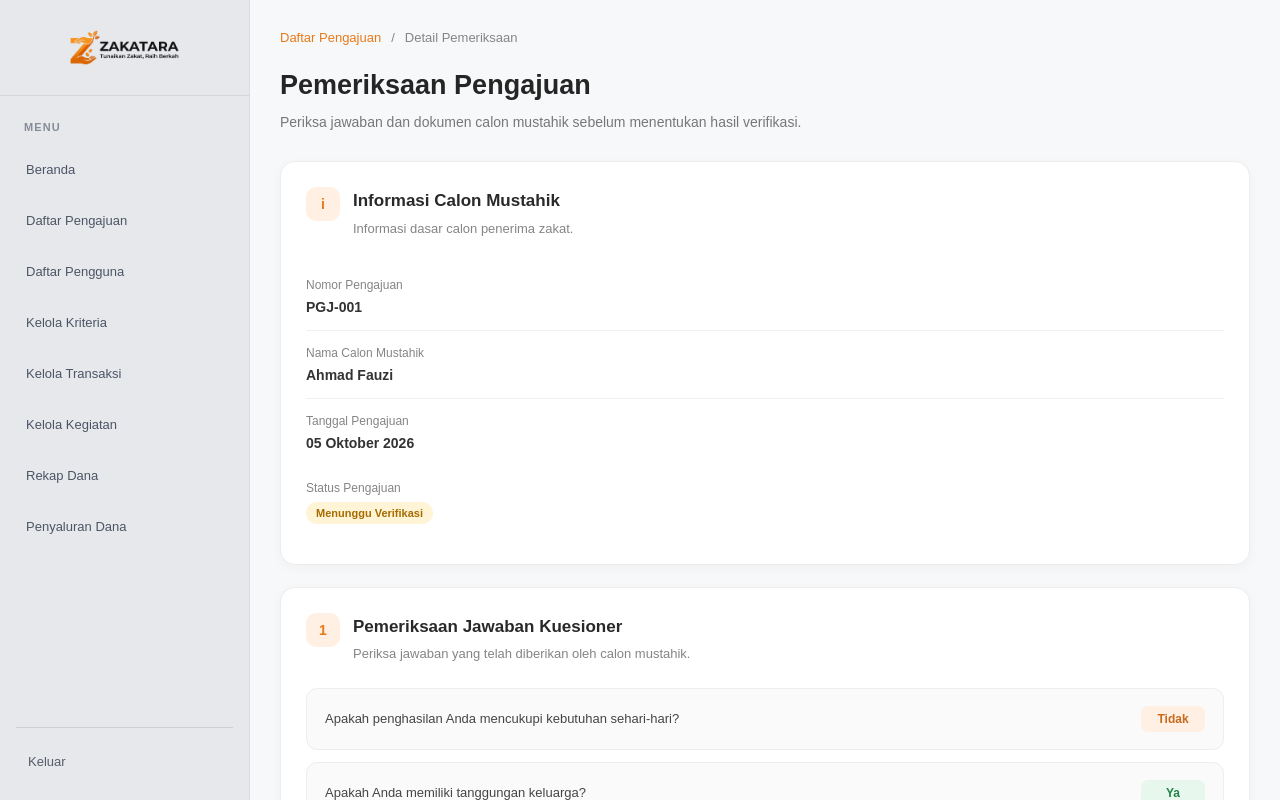
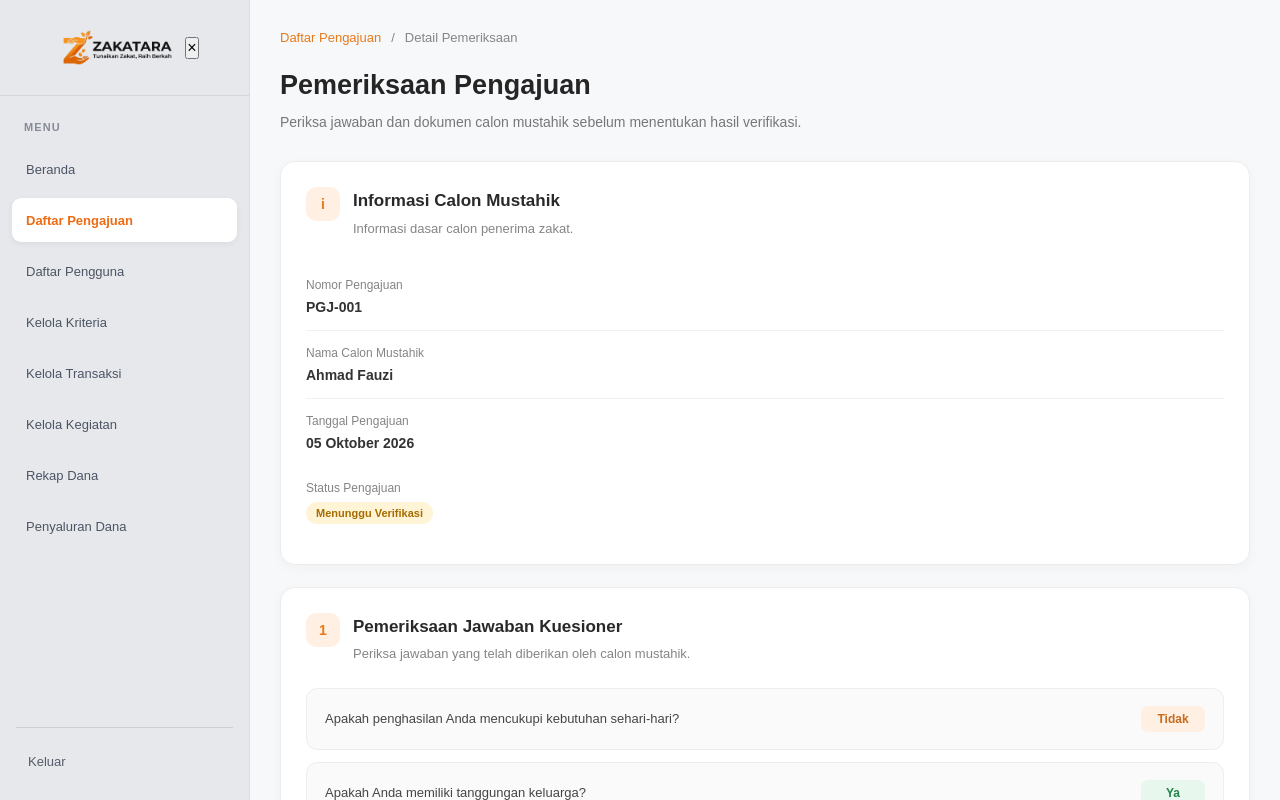
Before and after one commit to maysyaatshyfa-prog/PBLIF3-ME01, a React (Vite) app: page /admin/pengajuan/1 in a window 1280 px wide. Shown: the top 800 px of the page. Built offline with nearby package versions, Linux system fonts and the light colour scheme.

Commit message:
Update Sidebar.jsx
Menambahkan kontrol buka tutup sidebar

```diff
--- a/src/components/admin/Sidebar.jsx
+++ b/src/components/admin/Sidebar.jsx
@@ -1,9 +1,10 @@
+
 import { NavLink } from "react-router-dom";
 import zakataraLogo from "../../assets/zakatara-logo.png";
 
 const menu = [
   { nama: "Beranda", path: "/admin" },
-  { nama: "Daftar Pengajuan", path: "/admin/daftar-pengajuan" },
+  { nama: "Daftar Pengajuan", path: "/admin/pengajuan" },
   { nama: "Daftar Pengguna", path: "/admin/pengguna" },
   { nama: "Kelola Kriteria", path: "/admin/kriteria" },
   { nama: "Kelola Transaksi", path: "/admin/transaksi" },
@@ -12,19 +13,34 @@ const menu = [
   { nama: "Penyaluran Dana", path: "/admin/penyaluran-dana" },
 ];
 
-export default function Sidebar() {
+export default function Sidebar({ isOpen, onClose }) {
   return (
-    <aside className="admin-sidebar">
-      {/* Logo Zakatara */}
+    <>
+      {isOpen && (
+        <div
+          className="admin-sidebar-overlay"
+          onClick={onClose}
+        />
+      )}
+
+      <aside className={`admin-sidebar ${isOpen ? "sidebar-open" : ""}`}>
         <div className="sidebar-brand">
           <img
             src={zakataraLogo}
             alt="Zakatara - Tunaikan Zakat, Raih Berkah"
             className="sidebar-brand-logo"
           />
+
+          <button
+            type="button"
+            className="sidebar-close"
+            onClick={onClose}
+            aria-label="Tutup menu"
+          >
+            ×
+          </button>
         </div>
 
-      {/* Menu navigasi */}
         <nav className="sidebar-navigation">
           <p className="sidebar-menu-label">MENU</p>
 
@@ -34,6 +50,7 @@ export default function Sidebar() {
                 key={item.path}
                 to={item.path}
                 end={item.path === "/admin"}
+                onClick={onClose}
                 className={({ isActive }) =>
                   `sidebar-link${isActive ? " active" : ""}`
                 }
@@ -44,12 +61,12 @@ export default function Sidebar() {
           </div>
         </nav>
 
-      {/* Tombol keluar */}
         <div className="sidebar-bottom">
           <button type="button" className="sidebar-logout">
             Keluar
           </button>
         </div>
       </aside>
+    </>
   );
 }
```
Lines whose indentation alone changed are shown as unchanged.
